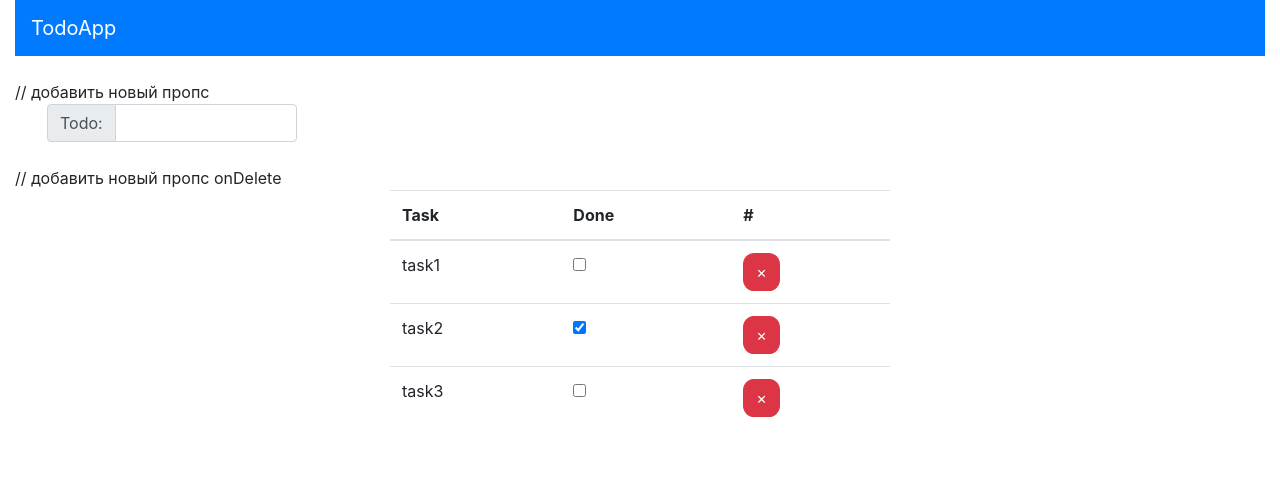
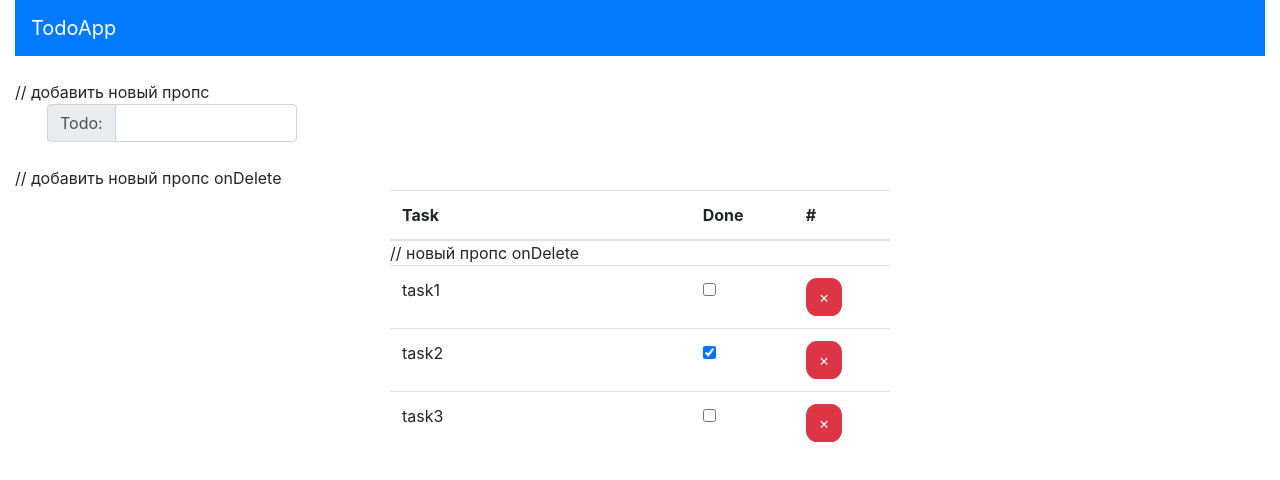
Before and after one commit to Artmaltsev92/React_todo, a React (Create React App) app: page / in a window 1280 px wide. Shown: the top 480 px of the page. Built offline with nearby package versions, Linux system fonts and the light colour scheme.

Commit message:
Update index.js

```diff
--- a/src/components/TodoList/index.js
+++ b/src/components/TodoList/index.js
@@ -13,6 +13,7 @@ export const TodoList = (props) => {
                 </tr>
             </thead>
             <tbody>
+                // новый пропс onDelete
                 {props.todos.map(todo => {
                     return <TodoItem todo={todo} key={todo.id} onChange={props.onToggle} />
                 })}
```
